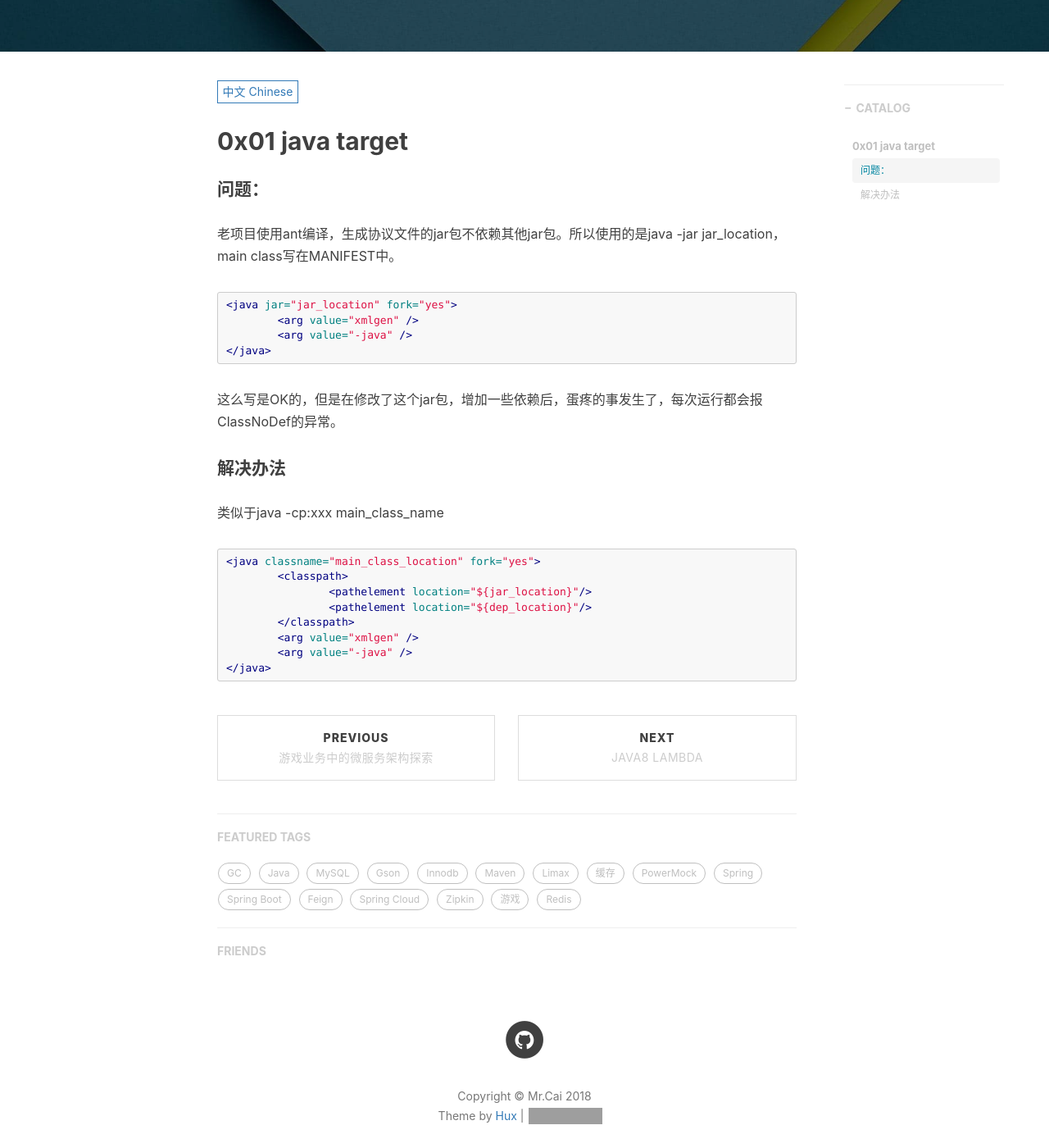
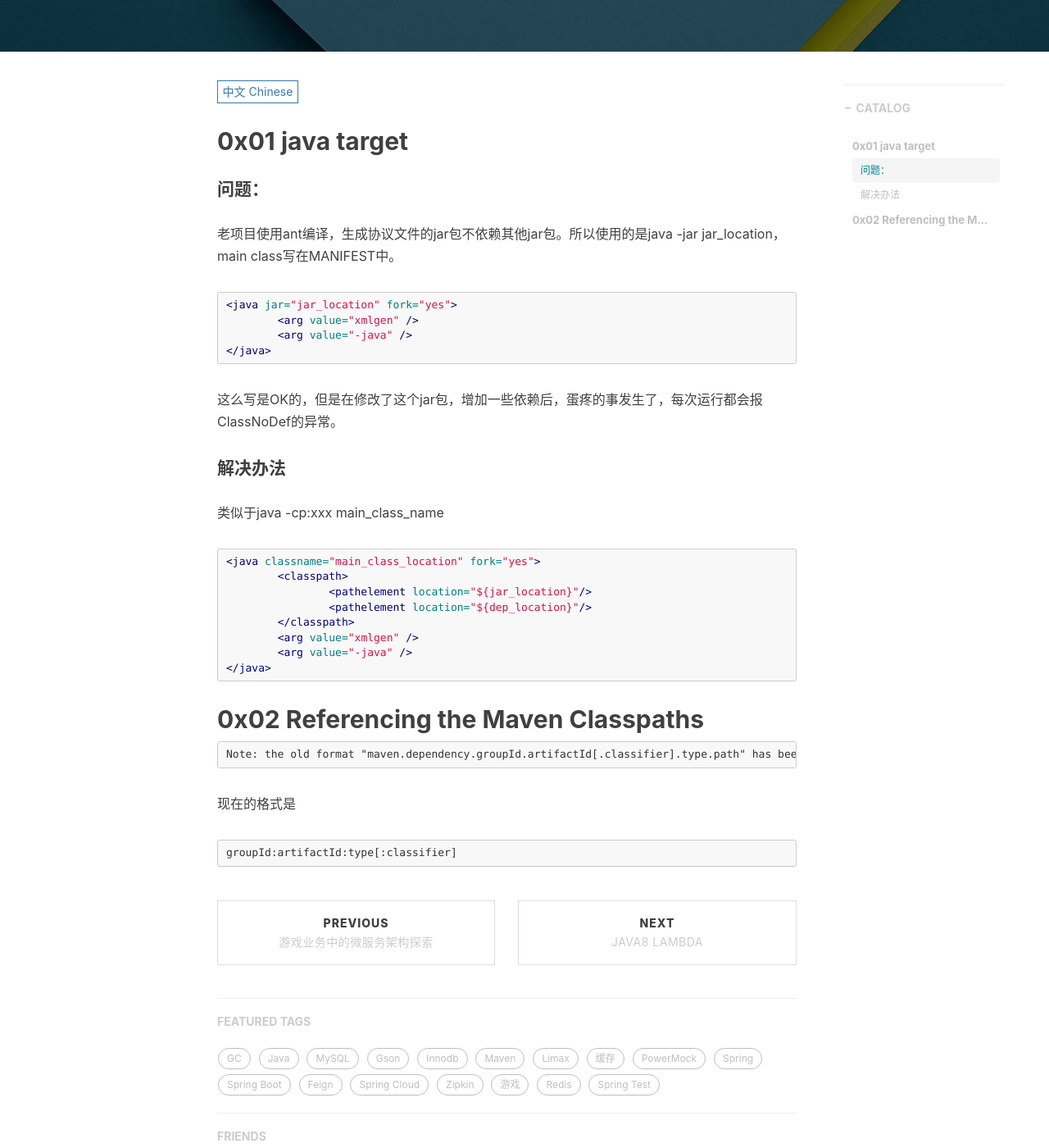
Before and after one commit to SystemOutPrint/systemoutprint.github.io, a Jekyll site: the page built from _posts/2017-11-08-Maven antrun的故事.md, in a window 1280 px wide and 1400 px high, scrolled down 394 px. Shown: the whole window at 82% size. Built offline with Jekyll 4.4.1, drawn with Linux system fonts in a browser that asks for light colours; nearby versions of some CDN libraries; comment, search, counter and statistics services are not loaded; grey boxes are pictures that could not be loaded.

````diff
--- a/_posts/2017-11-08-Maven antrun的故事.md
+++ b/_posts/2017-11-08-Maven antrun的故事.md
@@ -36,3 +36,11 @@
 	<arg value="-java" />
 </java>
 ```
+
+## 0x02 Referencing the Maven Classpaths
+
+	Note: the old format "maven.dependency.groupId.artifactId[.classifier].type.path" has been deprecated and should no longer be used.
+
+现在的格式是
+
+	groupId:artifactId:type[:classifier]
````
Also changed, not shown: _posts/2018-04-11-消费者驱动的契约测试.md (added, +36 -0 lines).
